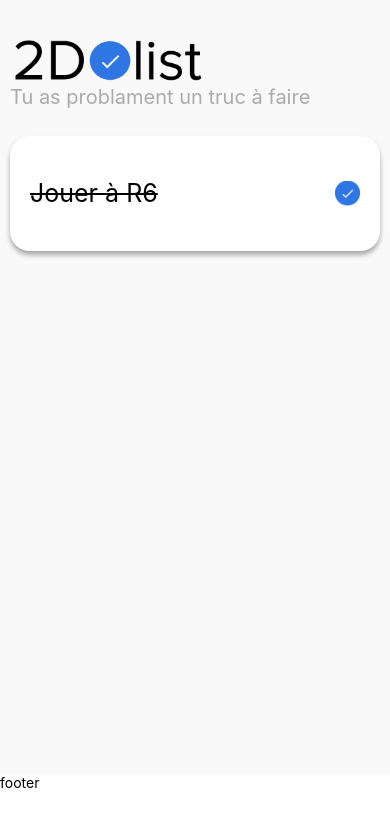
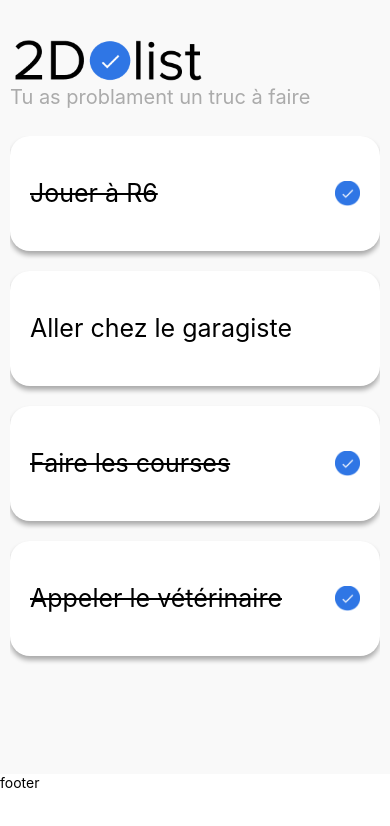
Before and after one commit to y9b3/ToDOList_ReactNative, a React Native app: screen / in a window 390 px wide. Shown: the top 826 px of the page. Built offline with nearby package versions, Linux system fonts and the light colour scheme.

Commit message:
Création du rerender de la todolist et mise en place du scrolling sur la page

```diff
--- a/App.js
+++ b/App.js
@@ -1,21 +1,26 @@
-import { Text, View } from "react-native";
+import { ScrollView, Text, View } from "react-native";
 import { SafeAreaProvider, SafeAreaView } from "react-native-safe-area-context";
 import { s } from "./App.style";
 import { Header } from "./components/Header/Header";
 import { CardToDo } from "./components/CardToDo/CardTodo";
-
-const TODO_LIST = [
-  { id: 1, title: "Jouer à R6", isCompleted: true },
-  { id: 2, title: "Aller chez le garagiste", isCompleted: false },
-  { id: 3, title: "Faire les courses", isCompleted: true },
-  { id: 4, title: "Appeler le vétérinaire", isCompleted: true },
-  { id: 5, title: "Sortir le chien", isCompleted: true },
-  { id: 6, title: "Aller chez le garagiste", isCompleted: false },
-  { id: 7, title: "Faire les courses", isCompleted: true },
-  { id: 8, title: "Appeler le vétérinaire", isCompleted: true },
-];
+import { useState } from "react";
 
 export default function App() {
+  const [todolist, seTodoList] = useState([
+    { id: 1, title: "Jouer à R6", isCompleted: true },
+    { id: 2, title: "Aller chez le garagiste", isCompleted: false },
+    { id: 3, title: "Faire les courses", isCompleted: true },
+    { id: 4, title: "Appeler le vétérinaire", isCompleted: true },
+  ]);
+
+  function renderToDoList() {
+    return todolist.map((todo) => (
+      <View style={s.cardItem}>
+        <CardToDo todo={todo} key={todo.id}></CardToDo>
+      </View>
+    ));
+  }
+
   return (
     <>
       <SafeAreaProvider>
@@ -24,7 +29,7 @@ export default function App() {
             <Header></Header>
           </View>
           <View style={s.body}>
-            <CardToDo todo={TODO_LIST[0]}></CardToDo>
+            <ScrollView>{renderToDoList()}</ScrollView>
           </View>
         </SafeAreaView>
       </SafeAreaProvider>
--- a/App.style.js
+++ b/App.style.js
@@ -11,6 +11,10 @@ const s = StyleSheet.create({
   body: { flex: 5 },
 
   footer: { height: 70 },
+
+  cardItem: {
+    marginBottom: 20,
+  },
 });
 
 export { s };
```
